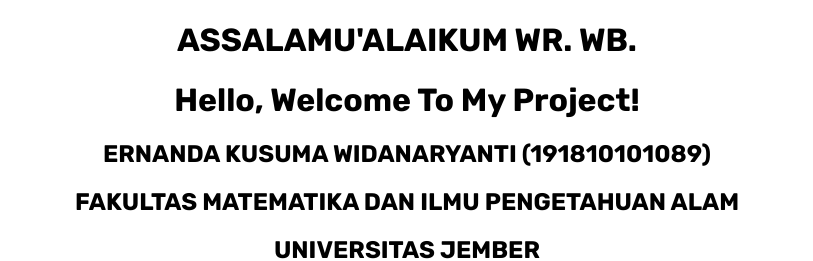
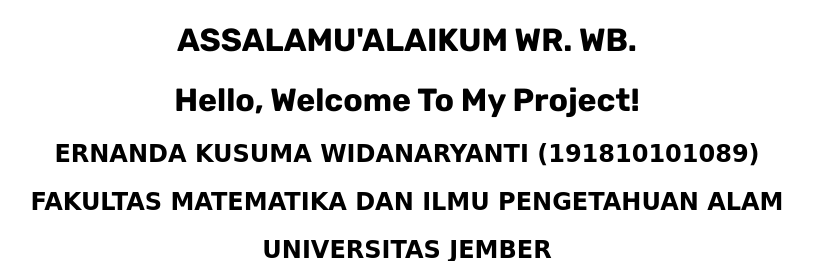
Before and after one commit to ErnandaKW29/ernandakw191089, a Django app: page / in a window 1280 px wide. Shown: the top 261 px of the page, without its empty margins (233-1046 px from the left). Run offline with Django 3.2, Linux system fonts and the light colour scheme.

Commit message:
initial commit

```diff
--- a/main/templates/main/home.html
+++ b/main/templates/main/home.html
@@ -11,9 +11,9 @@
   <center>
   <h1>ASSALAMU'ALAIKUM WR. WB.</h1>
   <h1>Hello, Welcome To My Project!</h1>
-  <h2>ERNANDA KUSUMA WIDANARYANTI (191810101089)</h2>
-  <h2>FAKULTAS MATEMATIKA DAN ILMU PENGETAHUAN ALAM</h2>
-  <h2>UNIVERSITAS JEMBER</h2>
-  <p><img src="{% static 'img/fotoku.svg' %}"></p>
+  <h2><font face="comic sans ms">ERNANDA KUSUMA WIDANARYANTI (191810101089)</font><br></h2>
+  <h2><font face="comic sans ms">FAKULTAS MATEMATIKA DAN ILMU PENGETAHUAN ALAM</font><br></h2>
+  <h2><font face="comic sans ms">UNIVERSITAS JEMBER</font><br></h2>
+  <p><img src="{% static 'img/django-logo-negative.svg' %}"></p>
   </center>
 {% endblock content %}
```
